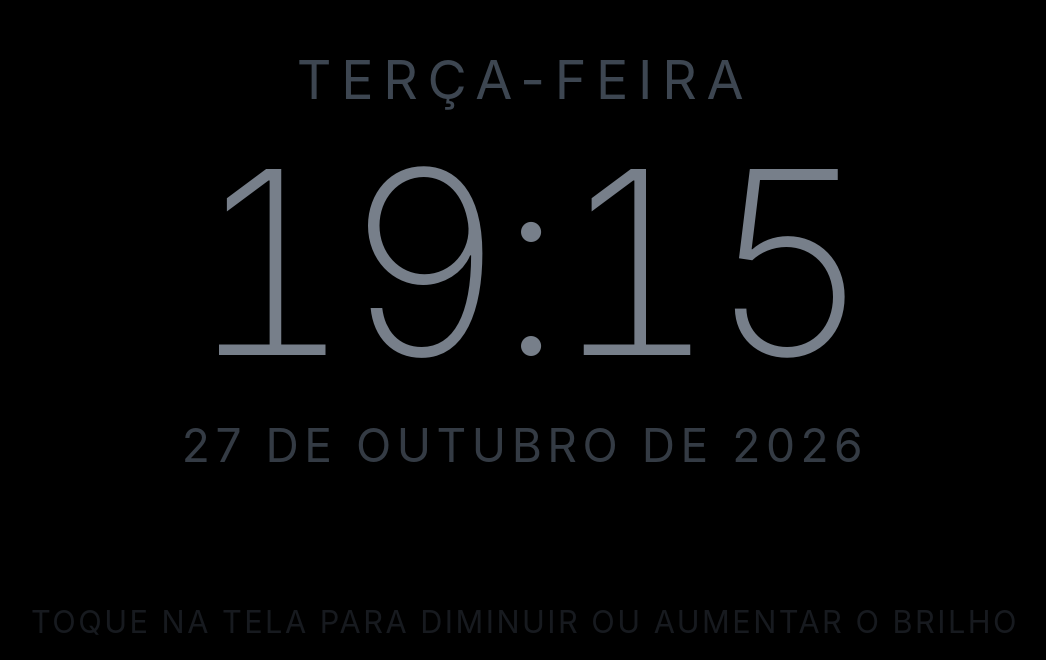
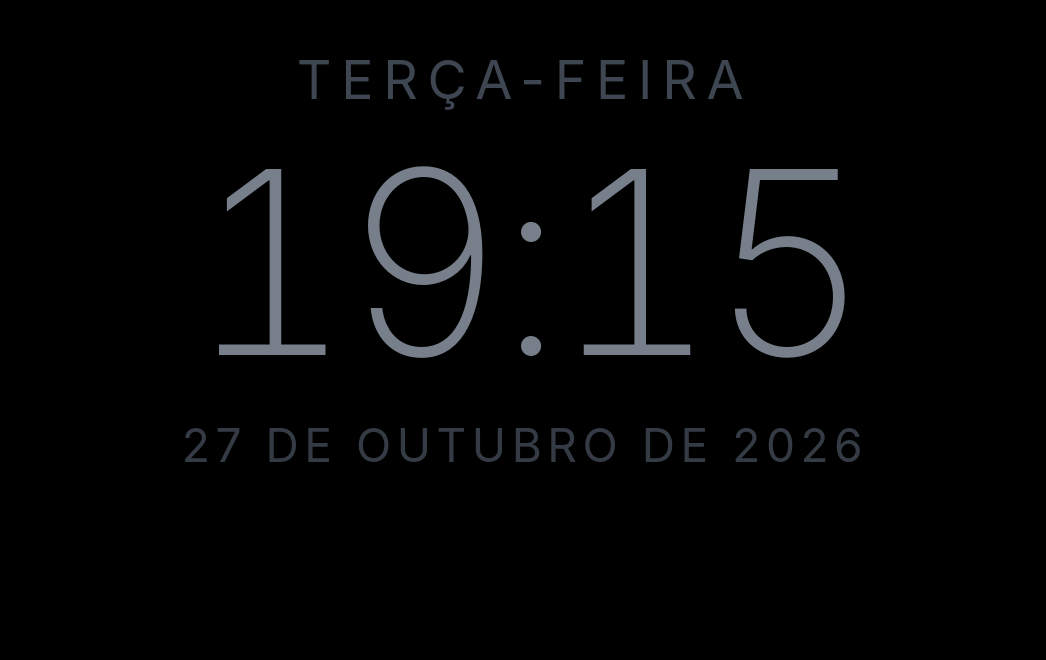
Before and after one commit to matheusoalmeida/relogioIpad, a plain HTML site: page index.html in a window 1280 px wide. Shown: the part 140-800 px from the top of the page, without its empty margins (115-1161 px from the left). Drawn offline with Linux system fonts and the light colour scheme.

Commit message:
Update index.html

```diff
--- a/index.html
+++ b/index.html
@@ -46,7 +46,7 @@
     <div class="time" id="time">00:00</div>
     <div class="date" id="date">01 DE JANEIRO DE 2026</div>
   </main>
-  <div class="hint">TOQUE NA TELA PARA DIMINUIR OU AUMENTAR O BRILHO</div>
+
 <script>
 (function () {
   var weekdays = ['domingo', 'segunda-feira', 'terça-feira', 'quarta-feira',
```
